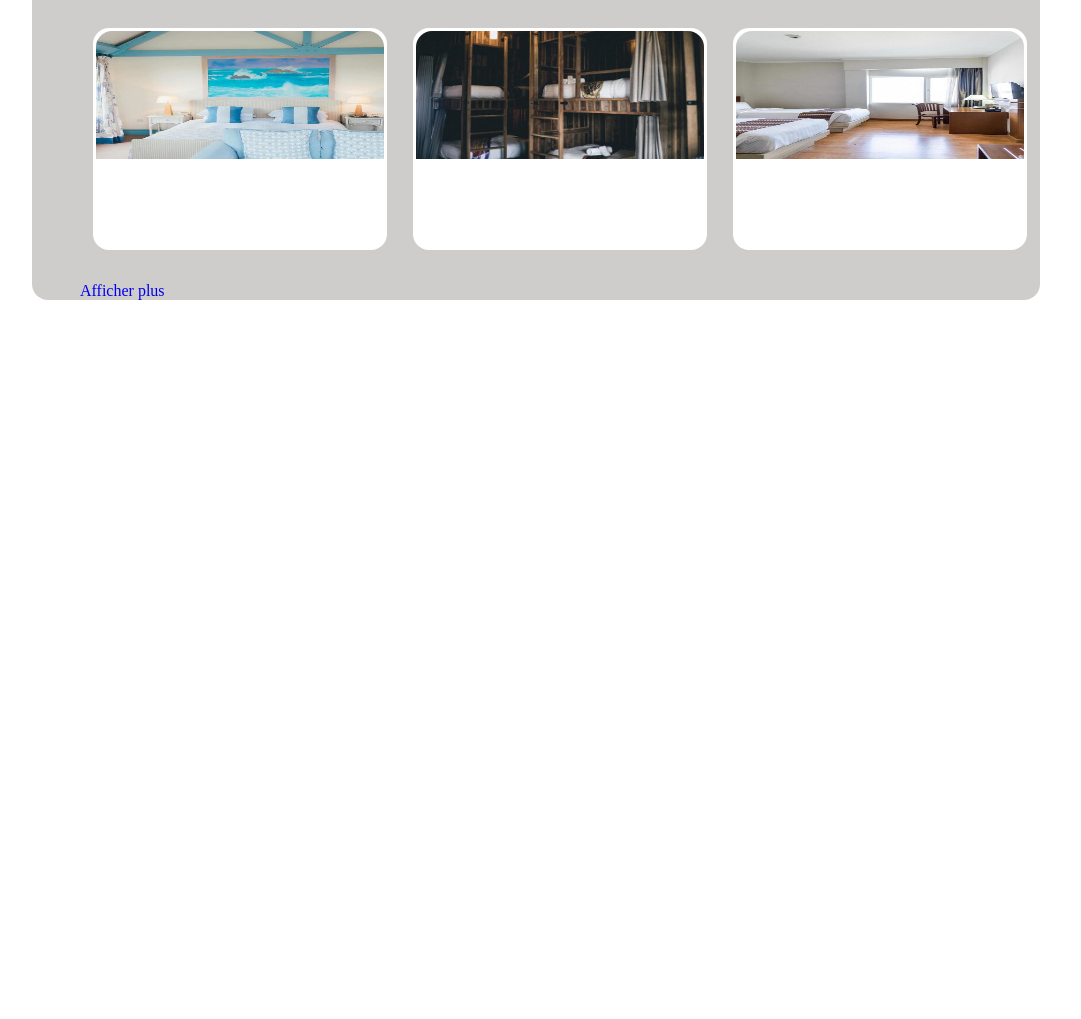
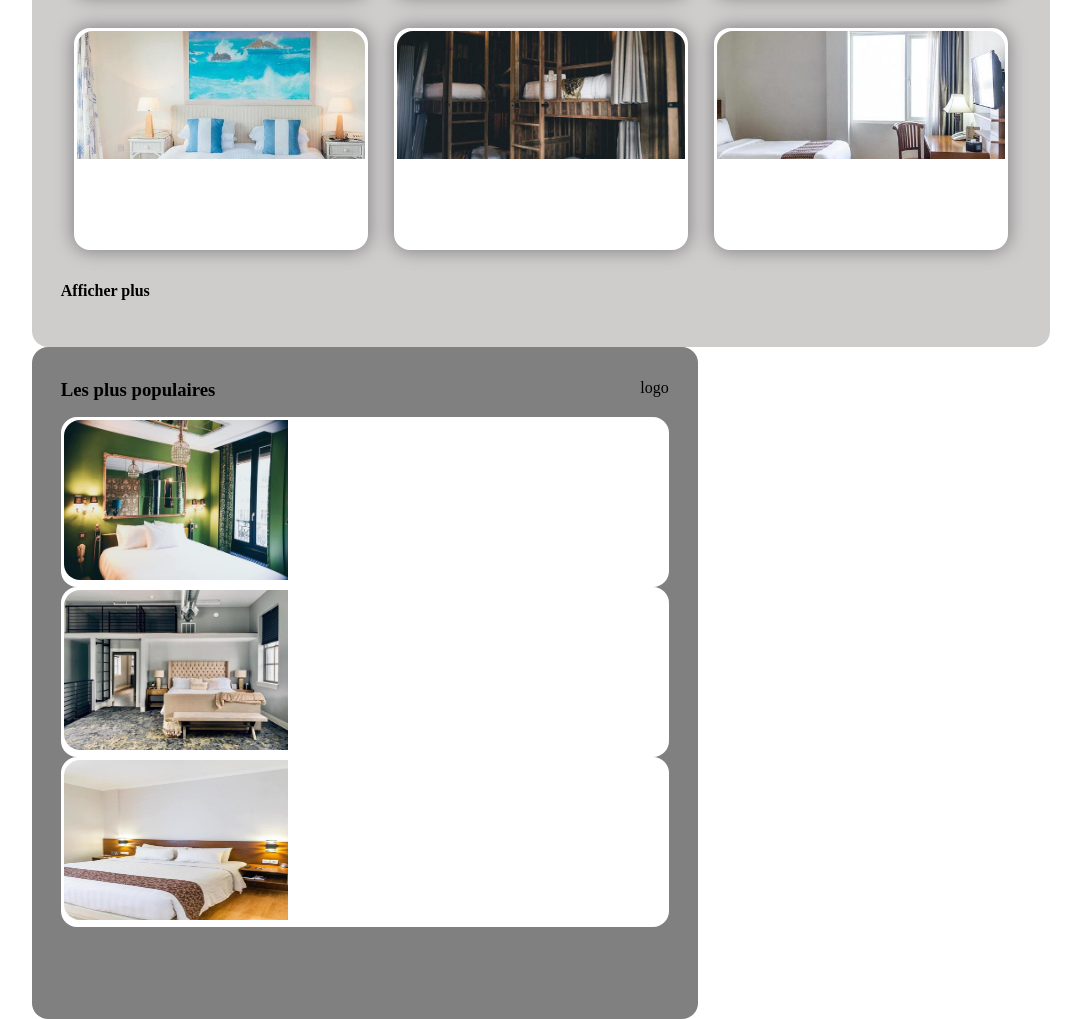
Before and after one commit to Ascryd/FlorvalCyril_2_22072021, a plain HTML site: page Index.html in a window 1280 px wide. Shown: the part 794-1813 px from the top of the page, without its empty margins (16-1097 px from the left). Before the commit the page ends 1094 px from the top, so only its background shows below. Drawn offline with Linux system fonts and the light colour scheme.

Commit message:
Début aside
Hébergement presque fini, reste à opti

```diff
--- a/Index.html
+++ b/Index.html
@@ -41,10 +41,10 @@
                     <form method=post action=traitement.php>
                         <p>
                             Filtres
-                            <a href="#"><i class="fas fa-money-bill-wave-alt"></i><span class="filtres">Économique</a>
-                            <a href="#"><i class="fas fa-child"></i><span class="filtres">Familial</a></span>
-                            <a href="#"><i class="fas fa-heart"></i><span class="filtres">Romantique</i></a>
-                            <a href="#"><i class="fas fa-dog"></i><span class="filtres">Animaux autorisée</i></a>
+                            <a href="#"><i class="fas fa-money-bill-wave-alt"></i><span class="filtres"></span>Économique</a>
+                            <a href="#"><i class="fas fa-child"></i><span class="filtres">Familial</span></a>
+                            <a href="#"><i class="fas fa-heart"></i><span class="filtres">Romantique</span></a>
+                            <a href="#"><i class="fas fa-dog"></i><span class="filtres">Animaux autorisée</span></a>
                         </p>
                     </form>
                 </div>
@@ -74,8 +74,19 @@
                     <li><img src="images/hebergements/4_small/nicate-lee.jpg"></li>
                     <li><img src="images/hebergements/4_small/febrian-zakaria.jpg"></li>
                     </ul>
-                    <a href="#">Afficher plus</a>
+                    <a class="afficher" href="#">Afficher plus</a>
                 </div>
+
+                <aside>
+                    <div id="titre_aside">
+                        <h1>Les plus populaires</h1>
+                        <p>logo</p>
+                    </div>
+                    <ul>
+                    <li><img src="images/hebergements/4_small/emile-guillemot.jpg"></li>
+                    <li><img src="images/hebergements/4_small/aw-creative.jpg"></li>
+                    <li><img src="images/hebergements/4_small/febrian-zakaria-2.jpg"></li>
+                </aside>
             </section>
         </div>
     </body>
--- a/style.css
+++ b/style.css
@@ -195,6 +195,9 @@ input[type="search"]{
 
 section {
     margin-top: 2.5em;
+    display: flex;
+    justify-content: space-between;
+    flex-wrap: wrap;
 
 }
 
@@ -202,26 +205,26 @@ section {
 
 #hebergement {
     background-color: rgb(207, 204, 204);
-    padding-left: 3em;
+    padding: 0em 1.8em 0em 1.8em;
     width: 60em;
-    height: auto;
+    min-height: 42em;
     border-radius: 1em;
 }
 
 #hebergement h1 {
-    padding: 2em 0em 1em 0em
+    padding: 2em 0em 1em 0em;
 }
 
 #hebergement ul {
     display: flex;
     flex-wrap: wrap;
-    text-align: center;
 }
 
 #hebergement img {
     width: 18em;
     height: 8em;
     border-radius: 1em 1em 0em 0em;
+    object-fit: cover;
 }
 
 #hebergement li {
@@ -231,8 +234,7 @@ section {
     border-radius: 1em;
     text-align: left;
     margin-bottom: 2em;
-
-
+    box-shadow: rgb(129, 129, 129) 0px 0px 18px 1px;
 }
 
 #hebergement h2 {
@@ -259,3 +261,42 @@ section {
     font-size: 0.9em;
     color: rgb(196, 196, 196);
 }
+
+.afficher {
+    font-weight: 700;
+    color: black;
+}
+
+    /* Aside */
+
+aside {
+    background-color: gray;
+    width: 38em;
+    height: 42em;
+    padding: 0em 1.8em 0em 1.8em;
+    border-radius: 1em;
+}
+
+#titre_aside {
+    display: flex;
+    justify-content: space-between;
+    padding: 2em 0em 1em 0em;
+}
+
+aside ul{
+    display: flex;
+    flex-direction: column;
+}
+
+aside img {
+    width: 14em;
+    height: 10em;
+    border-radius: 1em 0em 0em 1em;
+
+}
+
+aside li {
+    background-color: white;
+    border: white solid;
+    border-radius: 1em;
+}
```
